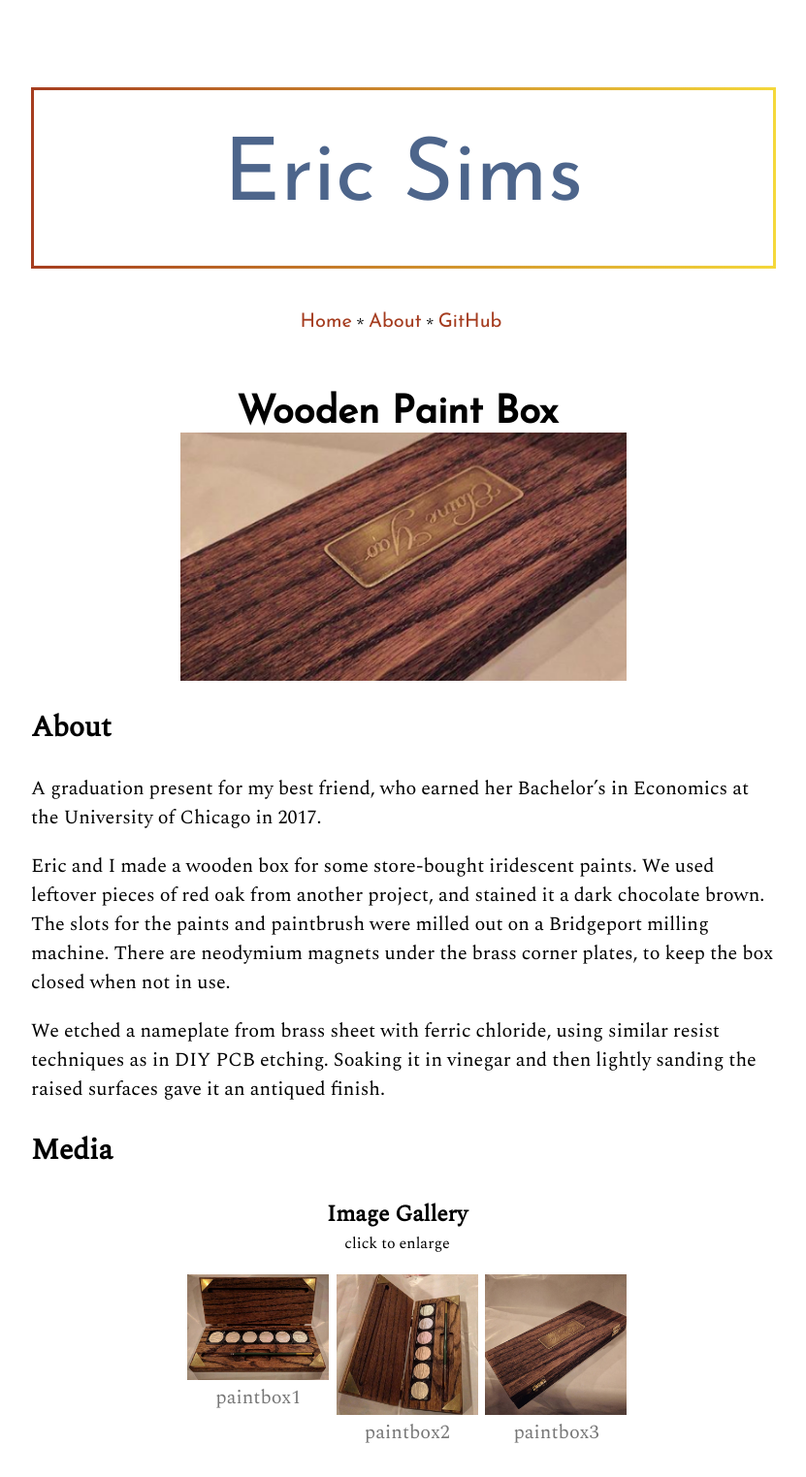
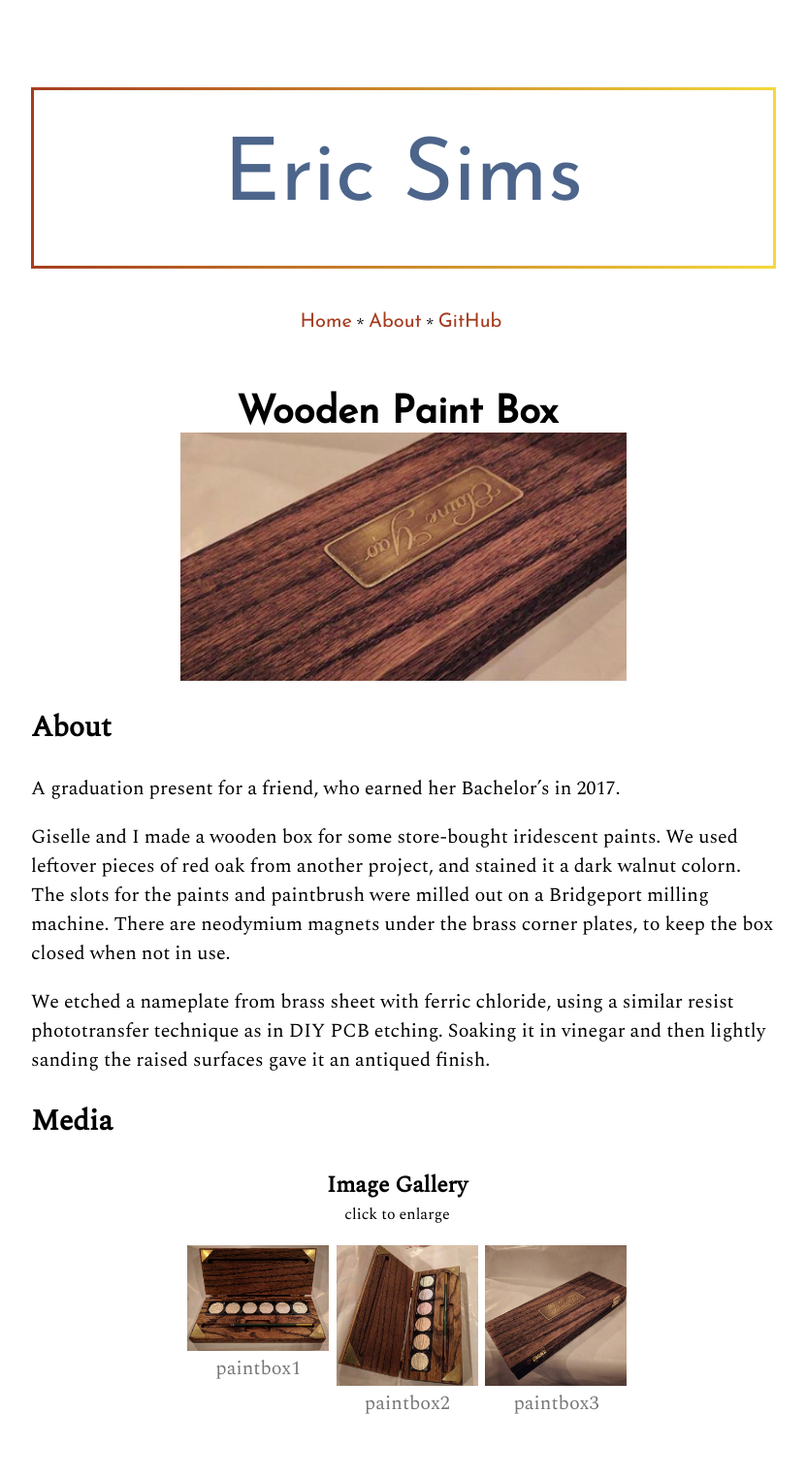
Before and after one commit to ericsims/ericsims.github.io, a Jekyll site: the page built from _projects/paint-box.md, in a window 1280 px wide. Shown: the whole page at 97% size, without its empty margins (224-1055 px from the left). Built offline with Jekyll 4.4.1, drawn with Linux system fonts in a browser that asks for light colours; nearby versions of some CDN libraries; after the commit the page ends 1493 px from its top, so only the background shows below that.

Commit message:
added some more description

```diff
--- a/_projects/paint-box.md
+++ b/_projects/paint-box.md
@@ -5,11 +5,11 @@ published: true
 year: 2017
 ---
 ## About
-A graduation present for my best friend, who earned her Bachelor's in Economics at the University of Chicago in 2017.
+A graduation present for a friend, who earned her Bachelor's in 2017.
 
-Eric and I made a wooden box for some store-bought iridescent paints. We used leftover pieces of red oak from another project, and stained it a dark chocolate brown. The slots for the paints and paintbrush were milled out on a Bridgeport milling machine. There are neodymium magnets under the brass corner plates, to keep the box closed when not in use.
+Giselle and I made a wooden box for some store-bought iridescent paints. We used leftover pieces of red oak from another project, and stained it a dark walnut colorn. The slots for the paints and paintbrush were milled out on a Bridgeport milling machine. There are neodymium magnets under the brass corner plates, to keep the box closed when not in use.
 
-We etched a nameplate from brass sheet with ferric chloride, using similar resist techniques as in DIY PCB etching. Soaking it in vinegar and then lightly sanding the raised surfaces gave it an antiqued finish.
+We etched a nameplate from brass sheet with ferric chloride, using a similar resist phototransfer technique as in DIY PCB etching. Soaking it in vinegar and then lightly sanding the raised surfaces gave it an antiqued finish.
 
 
 ## Media
```
Also changed, not shown: _projects/candlefinder.md (+2 -2 lines), _projects/straightedge.md (+1 -1 lines).
